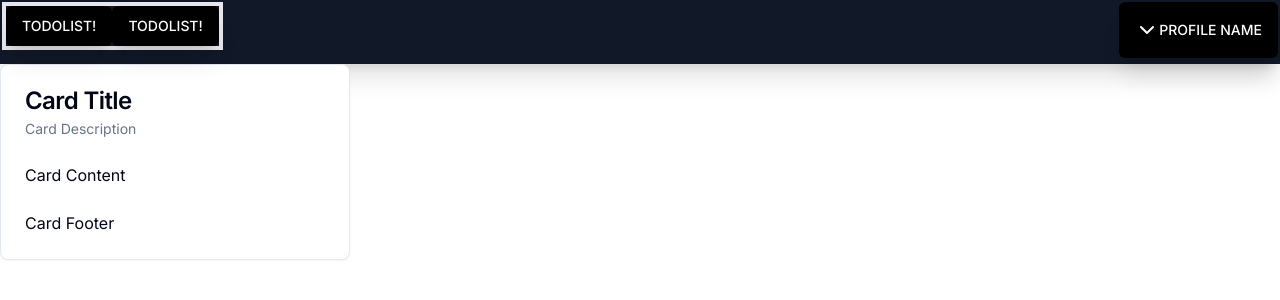
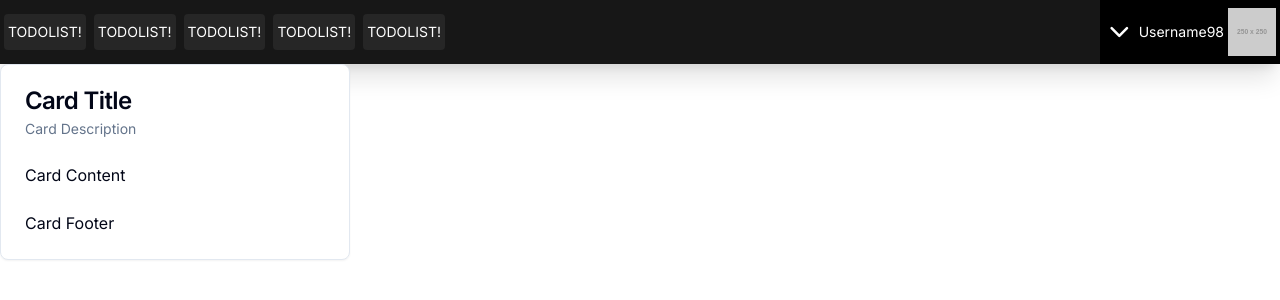
Before and after one commit to danik1341/ToDoList_Project, a Next.js app in the folder ToDoList/frontend/: page / in a window 1280 px wide. Shown: the top 300 px of the page. Built offline with nearby package versions, Linux system fonts and the light colour scheme.

Commit message:
removed tailwind buttons, failed to work with them

```diff
--- a/ToDoList/frontend/components/Navbar.tsx
+++ b/ToDoList/frontend/components/Navbar.tsx
@@ -14,34 +14,44 @@ import {
 
 export function Navbar() {
     return (
-<NavigationMenu className=" h-16 bg-gray-900 shadow-xl w-screen flex justify-between p-0.5">
-  <NavigationMenuList className="border-4 flex ">
+<NavigationMenu className="w-screen bg-neutral-900 shadow-xl h-12 grid grid-cols-[1fr_120px] md:h-16 md:grid-cols-[1fr_180px]">
+  <NavigationMenuList className="flex h-full items-center max-h-12 md:max-h-16">
     <NavigationMenuItem className="">
-    <Button className=" bg-black text-white shadow-xl">TODOLIST!</Button>
+      <div className=" bg-neutral-800 text-white rounded py-2 px-1 m-1 text-[10px] md:text-sm">TODOLIST!</div>
+    </NavigationMenuItem>
+    <NavigationMenuItem className="">
+      <div className=" bg-neutral-800 text-white rounded py-2 px-1 m-1 text-[10px] md:text-sm">TODOLIST!</div>
+    </NavigationMenuItem>
+    <NavigationMenuItem className="">
+      <div className=" bg-neutral-800 text-white rounded py-2 px-1 m-1 text-[10px] md:text-sm">TODOLIST!</div>
+    </NavigationMenuItem>
+    <NavigationMenuItem className="">
+      <div className=" bg-neutral-800 text-white rounded py-2 px-1 m-1 text-[10px] md:text-sm">TODOLIST!</div>
     </NavigationMenuItem>
     <NavigationMenuItem>
-      <Button className=" bg-black text-white shadow-xl">TODOLIST!</Button>
+      <div className=" bg-neutral-800 text-white rounded py-2 px-1 m-1 text-[10px] md:text-sm">TODOLIST!</div>
     </NavigationMenuItem>
   </NavigationMenuList>
   <NavigationMenuList className="">
     <NavigationMenuItem className="">
-      <NavigationMenuTrigger>
-        <Button  className=" bg-black text-white shadow-xl h-full">
-        <ChevronDown className="h-10 w-6 " />
-        <p>PROFILE NAME</p>
-        </Button>
+      <NavigationMenuTrigger className=" bg-black text-white  h-12 md:h-16 p-1 w-full ">
+        <div  className="flex justify-between items-center">
+          <ChevronDown className="h-8 w-8 md:h-10 md:w-10" />
+          <p className="px-1 text-[10px] md:text-sm">Username98</p> {/*10 characters max */}
+          <img className="h-8 w-8 md:h-12 md:w-12 " src="https://dummyimage.com/250/ffffff/000000" alt="placeholder " />
+        </div>
       </NavigationMenuTrigger>
       <NavigationMenuContent>
-        <NavigationMenuLink><Button className=" bg-black text-white shadow-xl  ">TODOLIST!</Button></NavigationMenuLink>
+        <NavigationMenuLink><div className=" bg-red-900 text-white  ">TODOLIST!</div></NavigationMenuLink>
       </NavigationMenuContent>
       <NavigationMenuContent>
-        <NavigationMenuLink><Button className=" bg-black text-white shadow-xl  ">TODOLIST!</Button></NavigationMenuLink>
+        <NavigationMenuLink><div className=" bg-black text-white  ">TODOLIST!</div></NavigationMenuLink>
       </NavigationMenuContent>
       <NavigationMenuContent>
-        <NavigationMenuLink><Button className=" bg-black text-white shadow-xl  ">TODOLIST!</Button></NavigationMenuLink>
+        <NavigationMenuLink><div className=" bg-yellow-900 text-white  ">TODOLIST!</div></NavigationMenuLink>
       </NavigationMenuContent>
       <NavigationMenuContent>
-        <NavigationMenuLink><Button className=" bg-black text-white shadow-xl  ">TODOLIST!</Button></NavigationMenuLink>
+        <NavigationMenuLink><div className=" bg-purple-900 text-white  ">TODOLIST!</div></NavigationMenuLink>
       </NavigationMenuContent>
     </NavigationMenuItem>
   </NavigationMenuList>
```
